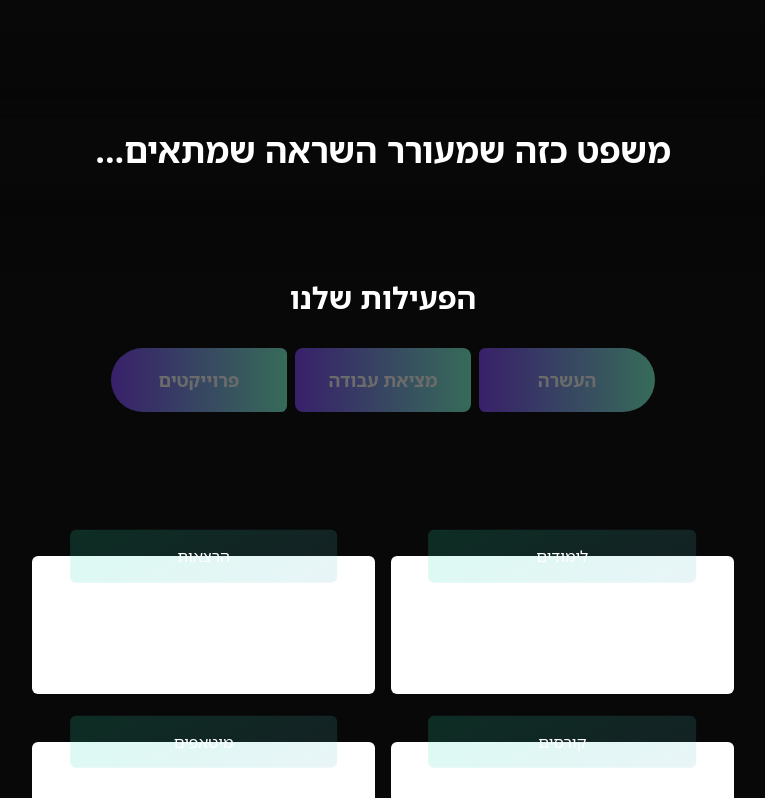
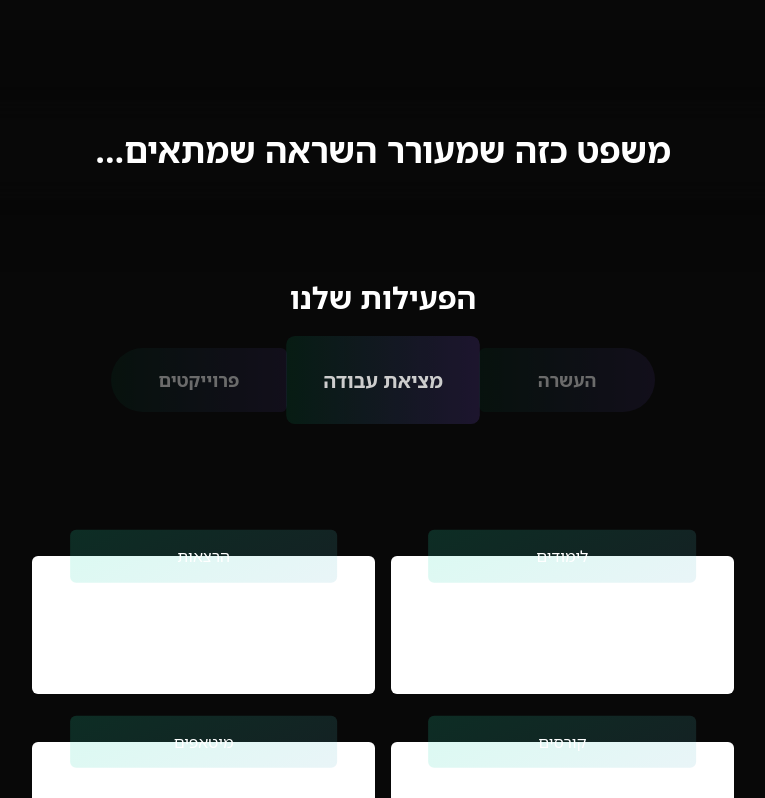
Before and after one commit to J4JIsrael/official-website, a Next.js app: page / in a window 1280 px wide. Shown: the part 879-1677 px from the top of the page, without its empty margins (345-1110 px from the left). Built offline with nearby package versions, Linux system fonts and the light colour scheme.

Commit message:
HeadlinesBtn color updated, selected button is scaled

```diff
--- a/src/components/ourActivitiesSection/headLines/HeadLines.tsx
+++ b/src/components/ourActivitiesSection/headLines/HeadLines.tsx
@@ -11,32 +11,47 @@ export const HeadLines = ({ setActiveLabel }: HeadLinesProps) => {
   type btnSelected = 'btnL' | 'btnCenter' | 'btnR';
   const [isSelected, setIsSelected] = useState<btnSelected>('btnCenter');
 
+  const [btnLSelected, setBtnLSelected] = useState('');
+  const [btnCenter, setBtnCenterSelected] = useState('');
+  const [btnR, setBtnRSelected] = useState('');
+
+  const selectedClass = 'h-20 scale-110 rounded-3xl opacity-80';
+
   const onClick = (type: btnSelected, newActiveLabel: ActivitiesLabel) => {
     setActiveLabel(newActiveLabel);
     setIsSelected(type);
   };
 
   useEffect(() => {
-    console.log(isSelected);
+    isSelected === 'btnL'
+      ? setBtnLSelected(selectedClass)
+      : setBtnLSelected('');
+    isSelected === 'btnCenter'
+      ? setBtnCenterSelected(selectedClass)
+      : setBtnCenterSelected('');
+    isSelected === 'btnR'
+      ? setBtnRSelected(selectedClass)
+      : setBtnRSelected('');
+    console.log(selectedClass);
   }, [isSelected]);
 
   return (
     <div className="flex flex-col items-center justify-center">
       <h2 className="text-3xl font-bold text-white">הפעילות שלנו</h2>
-      <div className=" flex h-32 w-11/12 items-center justify-center gap-2">
+      <div className="flex h-32 w-11/12 items-center justify-center gap-2">
         <HeadlineBtn
           onClick={() => onClick('btnR', 'education')}
-          className="relative rounded-l-[1rem] rounded-r-[5rem]"
+          className={`relative rounded-l-[1rem] rounded-r-[5rem] ${btnR}`}
           text="העשרה"
         />
         <HeadlineBtn
           onClick={() => onClick('btnCenter', 'jobs')}
-          className=" rounded-lg"
+          className={`rounded-lg ${btnCenter}`}
           text="מציאת עבודה"
         />
         <HeadlineBtn
           onClick={() => onClick('btnL', 'projects')}
-          className=" rounded-l-[5rem] rounded-r-[1rem]"
+          className={`rounded-l-[5rem] rounded-r-[1rem] ${btnLSelected}`}
           text="פרוייקטים"
         />
       </div>
--- a/src/components/ourActivitiesSection/headLines/HeadlineBtn.tsx
+++ b/src/components/ourActivitiesSection/headLines/HeadlineBtn.tsx
@@ -8,8 +8,8 @@ export const HeadlineBtn = ({ text, className, onClick }: HeadlineBtnProps) => {
   return (
     <div
       onClick={onClick}
-      className={`flex h-16 w-44 select-none flex-row items-center justify-center overflow-hidden bg-gradient-to-r from-violet to-aqua-bright
-      opacity-40 transition-all duration-200 hover:h-20 hover:scale-110 hover:rounded-3xl hover:opacity-80 focus:z-10 ${className}`}
+      className={`flex h-16 w-44 select-none flex-row items-center justify-center overflow-hidden bg-gradient-to-r from-aqua-dark to-violetTransparent
+      opacity-40 transition-all duration-200  hover:rounded-3xl hover:opacity-80 focus:z-10 ${className}`}
     >
       <h3 className="bg-opacity-0 font-sans text-lg font-bold text-white">
         {text}
--- a/tailwind.config.ts
+++ b/tailwind.config.ts
@@ -21,6 +21,8 @@ module.exports = {
       background: '#080808',
       'white-50': 'rgb(var(--color-white) / 0.5)',
       black: '#000',
+      violetTransparent: '#8b5cf633'
+
     },
 
     extend: {
```
